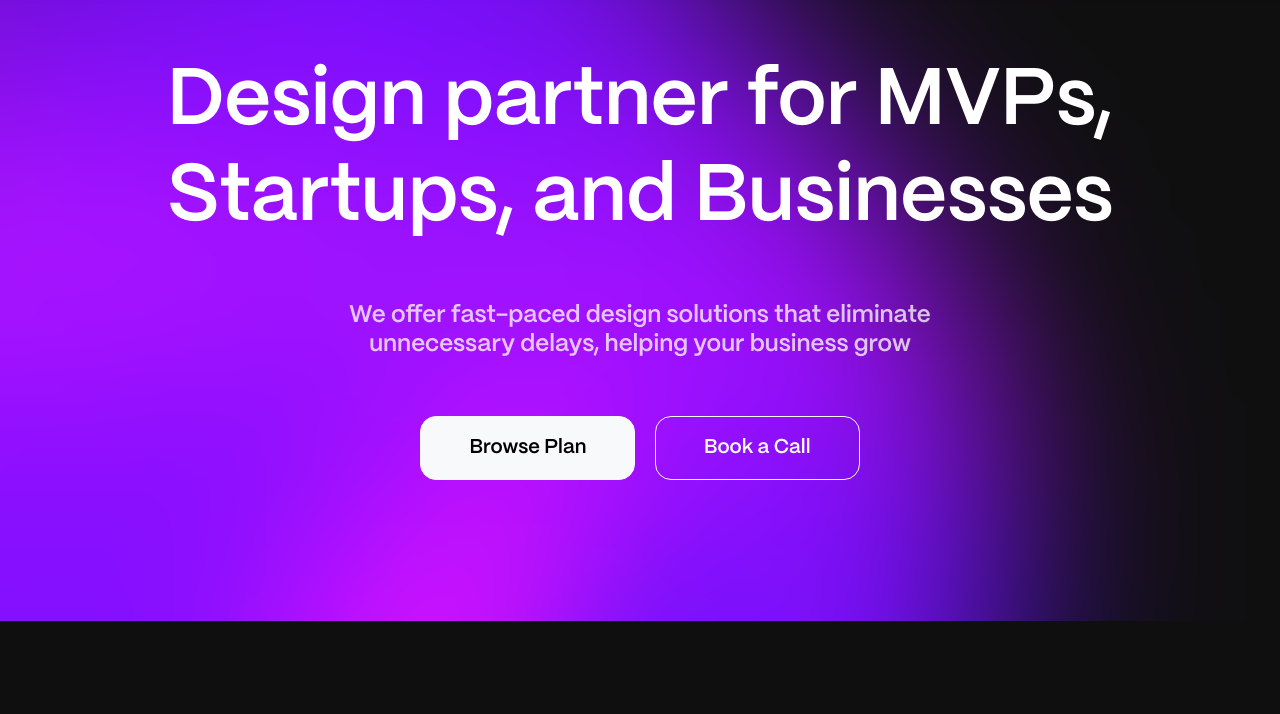
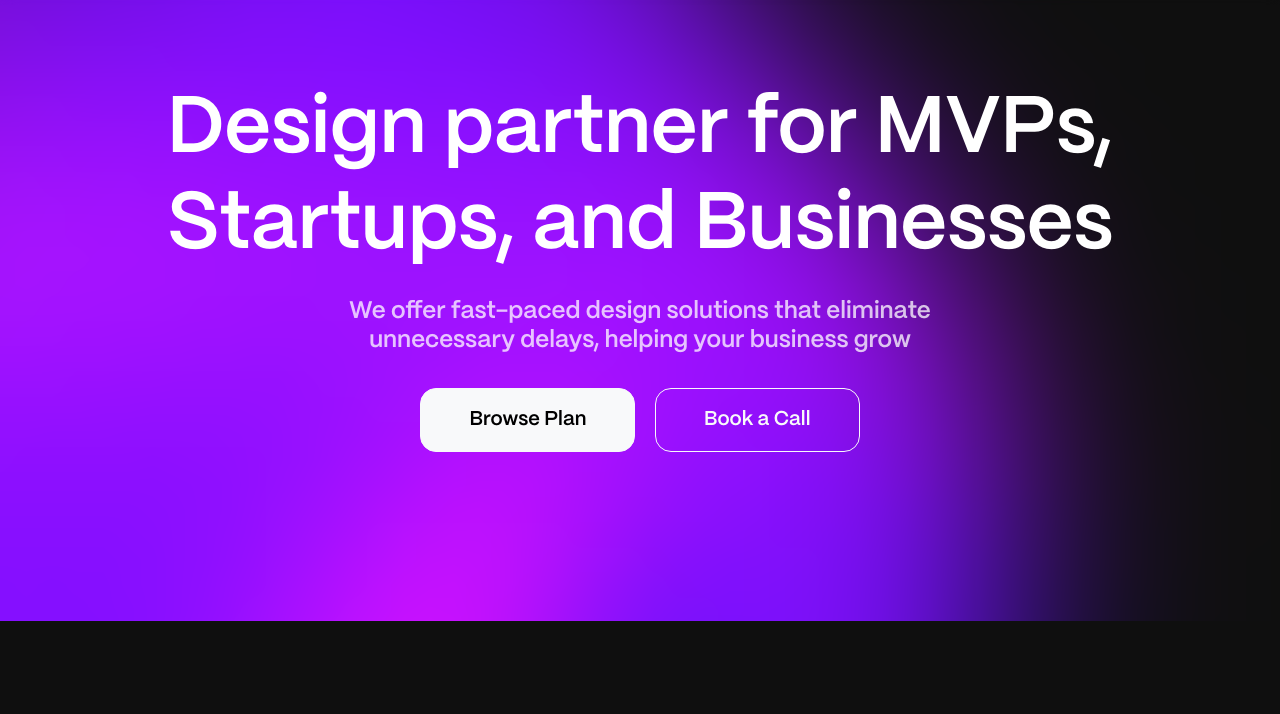
Before and after one commit to ramo4040/OfpptDesign, a plain HTML site: page index.html in a window 1280 px wide. Shown: the part 79-793 px from the top of the page. Drawn offline with nearby package versions, Linux system fonts and the light colour scheme.

Commit message:
index.html

```diff
--- a/index.html
+++ b/index.html
@@ -48,9 +48,9 @@
 
 
         <!-- header section with the studio name and action buttons -->
-        <header aria-label="header" id="Main" class="bgHeader d-flex flex-column justify-content-center">
-            <h1 class="display-1 mt-5 mt-sm-0">Design partner for MVPs,<br> Startups, and Businesses</h1>
-            <h4 class="opacity-75 my-5 ">We offer fast-paced design solutions that eliminate <br> unnecessary delays,
+        <header aria-label="header" id="Main" class="bgHeader d-flex flex-column justify-content-center gap-3">
+            <h1 class="display-1">Design partner for MVPs,<br> Startups, and Businesses</h1>
+            <h4 class="opacity-75">We offer fast-paced design solutions that eliminate <br> unnecessary delays,
                 helping your business grow</h4>
             <div>
                <a href="#Pricing"><button type="button" data-section="Pricing" class="btn btn-lg btn-light rounded-4 px-5 py-3 m-2">Browse Plan</button></a>
```
